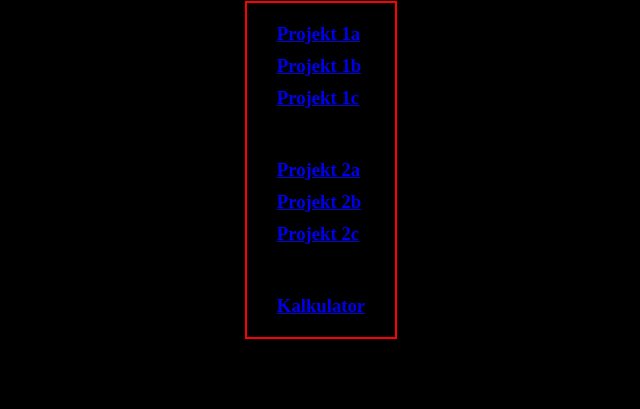
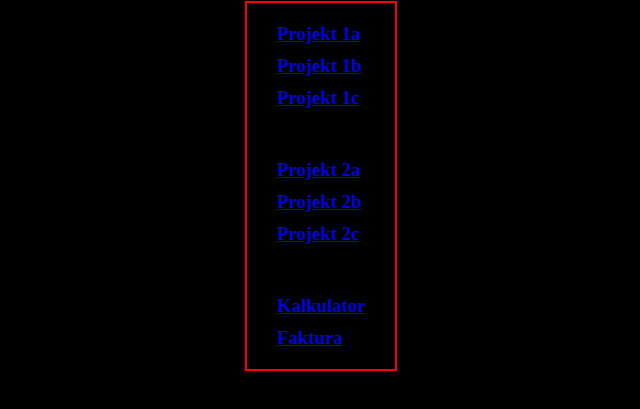
Before and after one commit to yy4rr4/yy4rr4.github.io, a plain HTML site: page index.html in a window 1280 px wide. Shown: the part 79-488 px from the top of the page, without its empty margins (319-959 px from the left). Drawn offline with Linux system fonts and the light colour scheme.

Commit message:
Dodałem Fakturę do index

```diff
--- a/index.html
+++ b/index.html
@@ -45,6 +45,9 @@
         <h3 class="odstep"><a href="projekt2c.html">Projekt 2c</a></h3>
 
         <h3><a href="projekt3.html">Kalkulator</a></h3>
+
+        <h3><a href="faktura.html">Faktura</a></h3>
+
     </div>
 
 </body>
```
